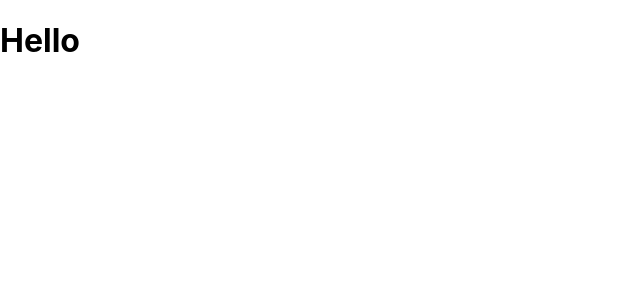
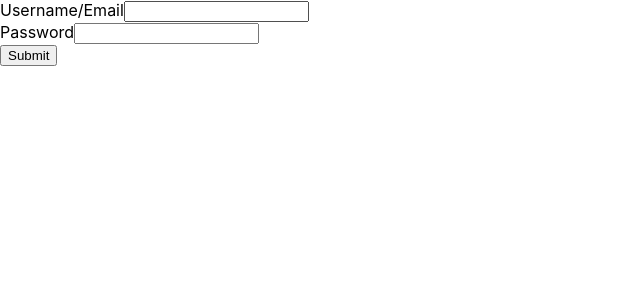
Before and after one commit to mamankhan99/stackoverflow-app, a React (Create React App) app: page /login in a window 1280 px wide. Shown: the top 300 px of the page, without its empty margins (0-640 px from the left). Built offline with nearby package versions, Linux system fonts and the light colour scheme.

Commit message:
Added sign in component using formik forms

```diff
--- a/package.json
+++ b/package.json
@@ -7,6 +7,7 @@
     "@testing-library/react": "^11.2.7",
     "@testing-library/user-event": "^12.8.3",
     "axios": "^0.21.1",
+    "formik": "^2.2.9",
     "react": "^17.0.2",
     "react-dom": "^17.0.2",
     "react-redux": "^7.2.4",
@@ -14,7 +15,8 @@
     "react-scripts": "4.0.3",
     "redux": "^4.1.0",
     "redux-persist": "^6.0.0",
-    "web-vitals": "^1.1.2"
+    "web-vitals": "^1.1.2",
+    "yup": "^0.32.9"
   },
   "scripts": {
     "start": "react-scripts start",
--- a/src/App.js
+++ b/src/App.js
@@ -1,11 +1,17 @@
 import React from 'react'
+import { Route, BrowserRouter as Router, Switch } from 'react-router-dom';
+import SignIn from './components/authentication/SignIn';
 
 
 function App() {
   return (
-    <div className="App">
-      <h1>Hello</h1>
-    </div>
+    <Router>
+      <div className="App">
+          <Switch>
+            <Route component={SignIn} exact path='/login'/>
+          </Switch>
+      </div>
+    </Router>
   );
 }
 
--- /dev/null
+++ b/src/components/authentication/SignIn.js
@@ -0,0 +1,46 @@
+import { ErrorMessage, Field, Form, Formik } from 'formik';
+import React from 'react';
+import * as Yup from 'yup';
+
+const SignIn = () => {
+
+    const initialValues = {
+        username: "",
+        password: ""
+    }
+
+    const onSubmit = values => {
+        console.log('Form Data', values)
+    }
+
+    const validationSchema = Yup.object({
+        username: Yup.string().required('Username or Email is Required.'),
+        password: Yup.string().required('Password is Required.'),
+
+    })
+
+
+    return (
+        <Formik
+            initialValues={initialValues}
+            onSubmit={onSubmit}
+            validationSchema={validationSchema}>
+            <Form>
+                <div className='form-control'>
+                    <label htmlFor='username'>Username/Email</label>
+                    <Field type='text' id='username' name='username'/>
+                    <ErrorMessage name = 'username'/>
+                </div>
+                <div className='form-control'>
+                    <label htmlFor='password'>Password</label>
+                    <Field type='text' id='password' name='password'/>
+                    <ErrorMessage name = 'password'/>
+                </div>
+
+                <button type='submit'>Submit</button>
+            </Form>
+        </Formik>
+    )
+}
+
+export default SignIn;
```
Also changed, not shown: 1 other file (tests, documents, lock files or other folders).
